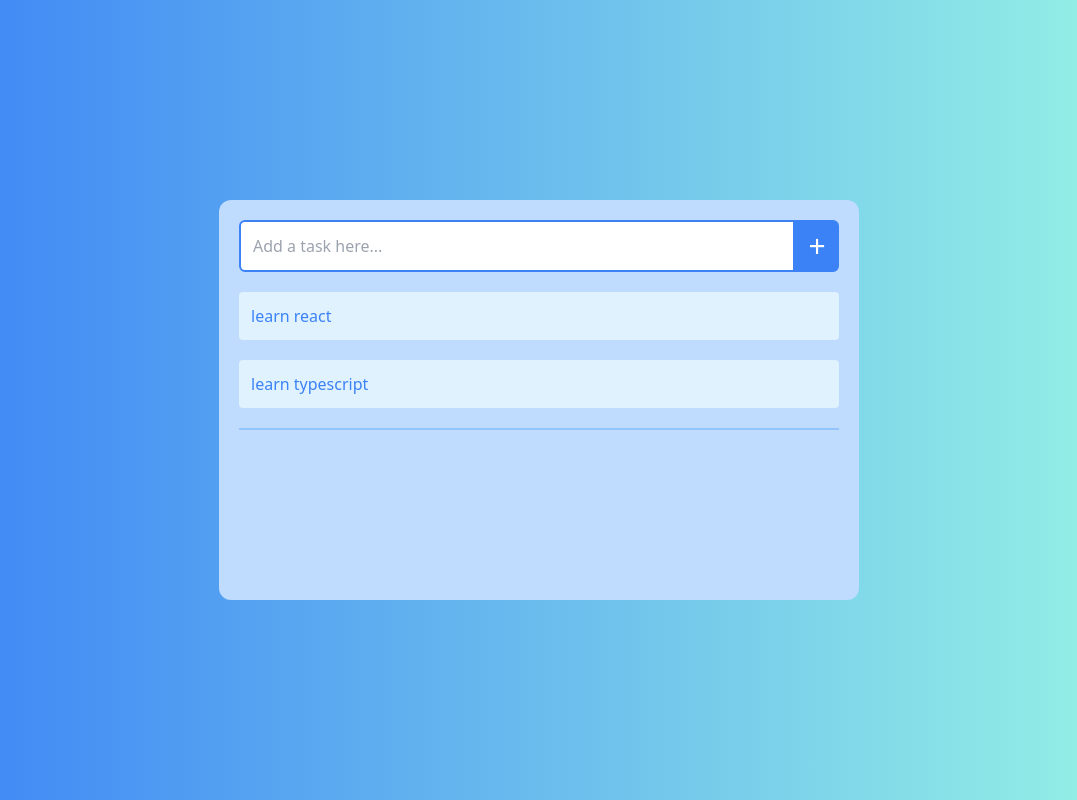
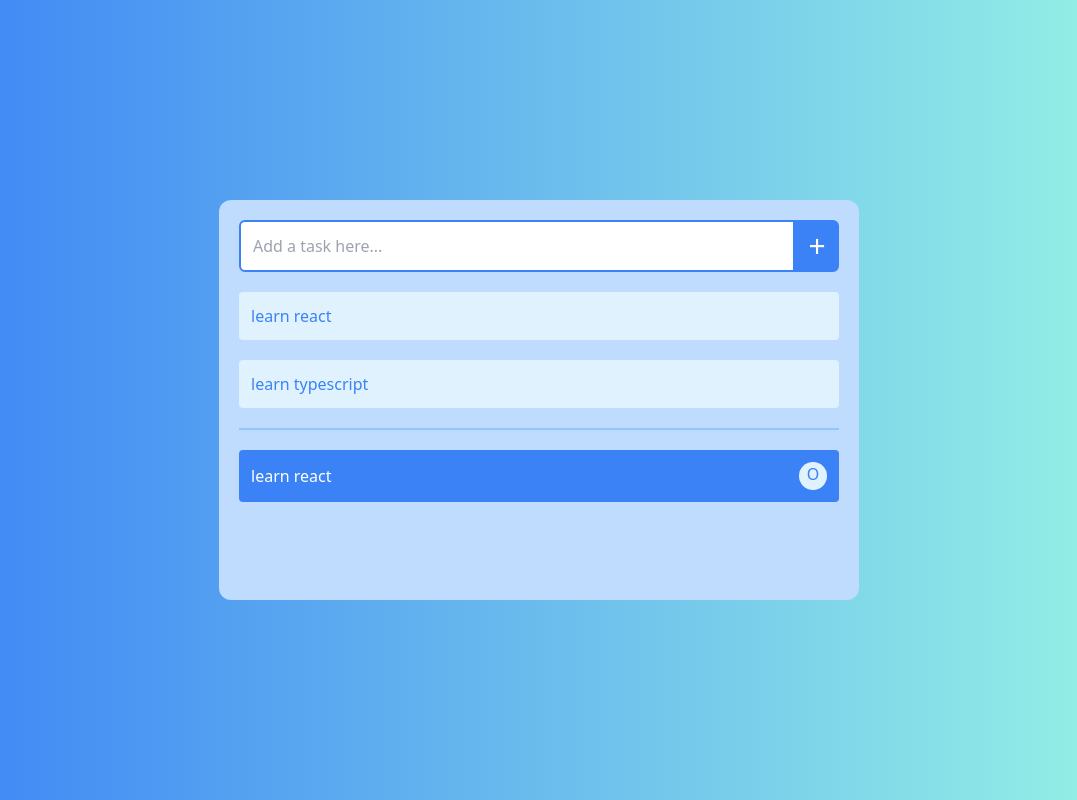
Before and after one commit to LeonardoSalvucci/react-tailwind-todo, a React (Vite) app: page / in a window 1280 px wide. Shown: the whole page, without its empty margins (101-1178 px from the left). Built offline with nearby package versions, Linux system fonts and the light colour scheme.

Commit message:
TaskItem done state

```diff
--- a/src/App.jsx
+++ b/src/App.jsx
@@ -28,6 +28,8 @@ function App() {
 
           {/* separator */}
           <div className="w-full border border-blue-300"></div>
+
+          <TaskItem task="learn react" done />
         </div>
       </Container>
     </div>
--- a/src/components/TaskItem.jsx
+++ b/src/components/TaskItem.jsx
@@ -1,12 +1,24 @@
 import TaskButton from "./TaskButton";
-export default function ({ task }) {
+export default function ({ task, done }) {
+  const defaultClasses =
+    "bg-sky-100 rounded flex justify-between items-center gap-2 p-3 group hover:cursor-pointer hover:bg-slate-100 transition text-blue-500";
+  const doneClasses =
+    "flex justify-between items-center p-3 gap-2 rounded bg-blue-500 text-white";
+
   return (
-    <div className="bg-sky-100 rounded flex justify-between items-center gap-2 p-3 group hover:cursor-pointer hover:bg-slate-100 transition">
-      <span className="flex-1 text-blue-500">{task}</span>
-      <div className="opacity-0 group-hover:opacity-100 flex gap-2 transition-opacity">
-        <TaskButton text="+" />
-        <TaskButton text="x" />
-      </div>
+    <div className={!done ? defaultClasses : doneClasses}>
+      <span className="flex-1">{task}</span>
+      {!done && (
+        <div className="opacity-0 group-hover:opacity-100 flex gap-2 transition-opacity">
+          <TaskButton text="+" />
+          <TaskButton text="x" />
+        </div>
+      )}
+      {done && (
+        <div className="bg-sky-100 text-center rounded-full h-7 w-7 text-blue-500">
+          O
+        </div>
+      )}
     </div>
   );
 }
```
